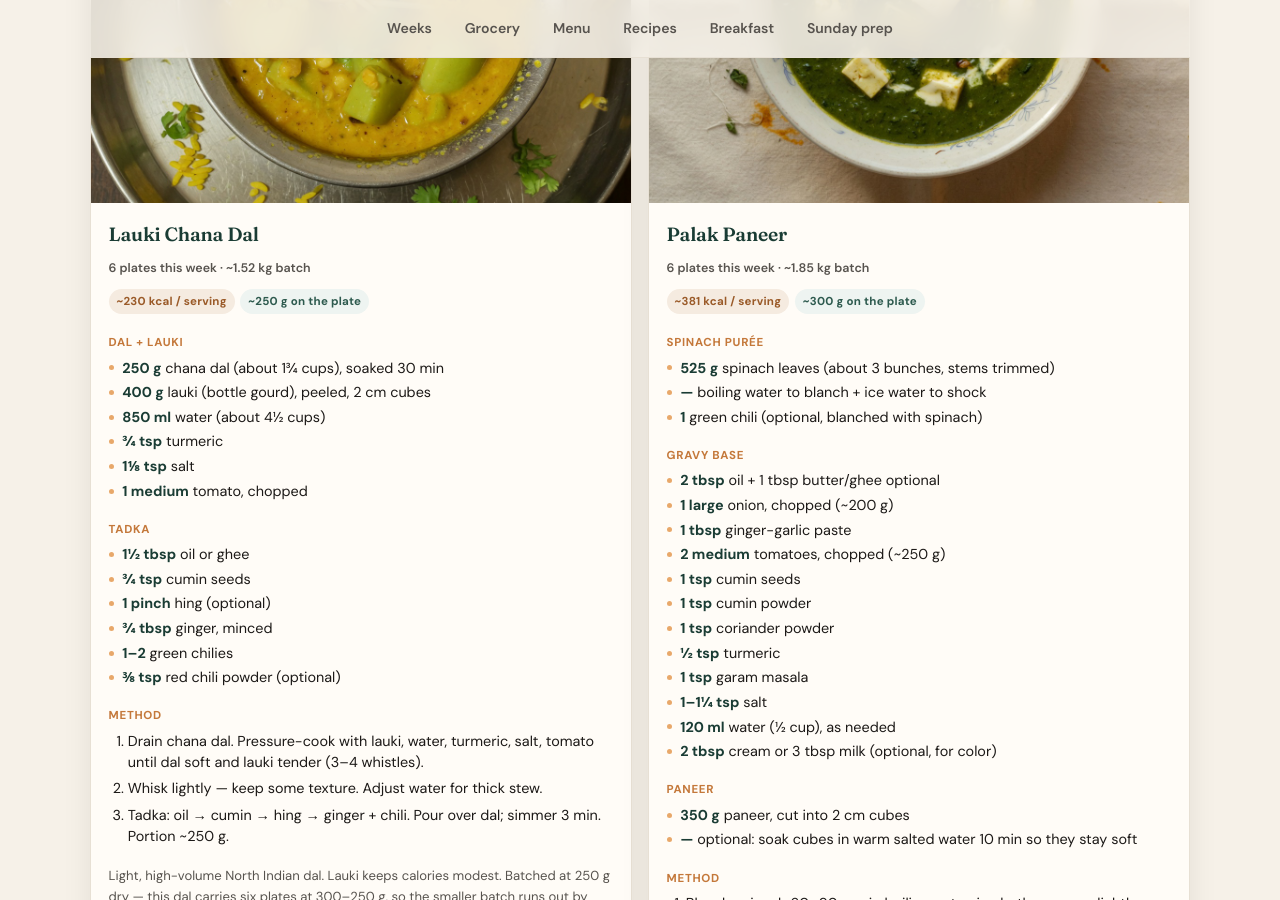
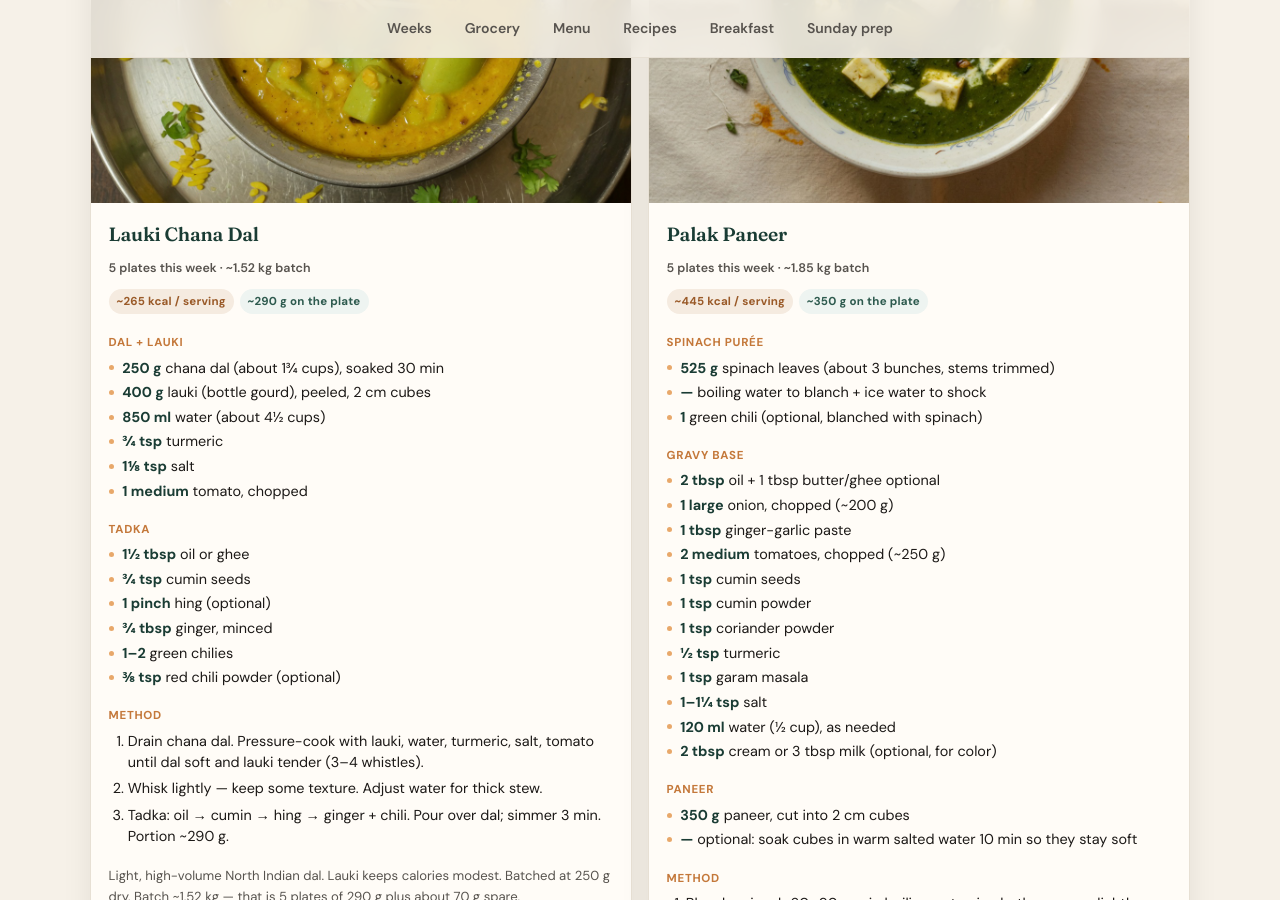
Before and after one commit to tanishqaggarwal/tanishqaggarwal.github.io, a Jekyll site: the page meal-prep/week-green.html, which Jekyll copies as it is, in a window 1280 px wide and 900 px high, scrolled down 5626 px. Built offline with Jekyll 4.4.1, drawn with Linux system fonts in a browser that asks for light colours; some of the changed text lies outside the part shown.

Commit message:
Meal prep week 2: reconcile the recipe cards with the menu
The menu was reportioned but the recipe cards, the Sunday prep steps and
the plate template kept the old plate counts and portion sizes. Sync them
to what the menu actually serves: lauki chana dal 5 x 290 g, palak paneer
5 x 350 g, jeera aloo 4 x 175 g, with per-serving kcal scaled to match.

Fix the paneer total in the grocery list — 350 + 460 is 810 g, not 825 —
and explain the 460 g of cubes, which is 115 g boxed alongside each of the
four jeera aloo plates and was never covered by a recipe.

Co-Authored-By: Claude Opus 5 <noreply@anthropic.com>
Claude-Session: https://claude.ai/code/session_01Q4pF8rV2hWD4bqVsFeh9zL

```diff
--- a/meal-prep/week-green.html
+++ b/meal-prep/week-green.html
@@ -130,7 +130,7 @@
               <label>
                 <input type="checkbox" data-key="g11" />
                 <span class="box" aria-hidden="true"><svg viewBox="0 0 24 24"><path d="M5 13l4 4L19 7"/></svg></span>
-                <span class="item-text">Paneer<small>825 g (350 g palak paneer + 460 g cubed for the veg plates)</small></span>
+                <span class="item-text">Paneer<small>810 g (350 g into the palak paneer + 460 g cubed for the four jeera aloo plates)</small></span>
               </label>
             </li>
             <li>
@@ -427,10 +427,10 @@
           </div>
           <div class="recipe-body">
             <h3>Lauki Chana Dal</h3>
-            <div class="servings">6 plates this week · ~1.52 kg batch</div>
+            <div class="servings">5 plates this week · ~1.52 kg batch</div>
             <div class="recipe-macros">
-              <span class="meta-pill kcal">~230 kcal / serving</span>
-              <span class="meta-pill grams">~250 g on the plate</span>
+              <span class="meta-pill kcal">~265 kcal / serving</span>
+              <span class="meta-pill grams">~290 g on the plate</span>
             </div>
             <div class="ing-block">
               <h4>Dal + lauki</h4>
@@ -459,10 +459,10 @@
               <ol class="method-list">
               <li>Drain chana dal. Pressure-cook with lauki, water, turmeric, salt, tomato until dal soft and lauki tender (3–4 whistles).</li>
               <li>Whisk lightly — keep some texture. Adjust water for thick stew.</li>
-              <li>Tadka: oil → cumin → hing → ginger + chili. Pour over dal; simmer 3 min. Portion ~250 g.</li>
+              <li>Tadka: oil → cumin → hing → ginger + chili. Pour over dal; simmer 3 min. Portion ~290 g.</li>
               </ol>
             </div>
-            <p class="note-est">Light, high-volume North Indian dal. Lauki keeps calories modest. Batched at 250 g dry — this dal carries six plates at 300–250 g, so the smaller batch runs out by Sunday. Batch ~1.52 kg — that is 6 plates of 250 g plus about 75 g spare.</p>
+            <p class="note-est">Light, high-volume North Indian dal. Lauki keeps calories modest. Batched at 250 g dry. Batch ~1.52 kg — that is 5 plates of 290 g plus about 70 g spare.</p>
           </div>
         </article>
         <article class="recipe">
@@ -471,10 +471,10 @@
           </div>
           <div class="recipe-body">
             <h3>Palak Paneer</h3>
-            <div class="servings">6 plates this week · ~1.85 kg batch</div>
+            <div class="servings">5 plates this week · ~1.85 kg batch</div>
             <div class="recipe-macros">
-              <span class="meta-pill kcal">~381 kcal / serving</span>
-              <span class="meta-pill grams">~300 g on the plate</span>
+              <span class="meta-pill kcal">~445 kcal / serving</span>
+              <span class="meta-pill grams">~350 g on the plate</span>
             </div>
             <div class="ing-block">
               <h4>Spinach purée</h4>
@@ -514,10 +514,10 @@
               <li>Blanch spinach 60–90 sec in boiling water; ice bath; squeeze lightly; blend with chili to a smooth purée (add 2–3 tbsp water if needed).</li>
               <li>Heat oil. Cumin seeds 20 sec → onion 6 min golden → ginger-garlic 1 min → tomato + dry spices 5–6 min until soft.</li>
               <li>Stir in spinach purée + ½ cup water. Simmer 4–5 min (don’t boil hard or color dulls).</li>
-              <li>Add paneer cubes; simmer gently 4–5 min. Finish garam masala + cream/milk if using. Portion ~300 g (gravy + ~55–60 g paneer).</li>
+              <li>Add paneer cubes; simmer gently 4–5 min. Finish garam masala + cream/milk if using. Portion ~350 g (gravy + ~65 g paneer).</li>
               </ol>
             </div>
-            <p class="note-est">Includes ~55–60 g paneer per serving in gravy. Freeze purée separately if needed. Batch ~1.85 kg — that is 6 plates of 300 g plus about 100 g spare.</p>
+            <p class="note-est">Includes ~65 g paneer per serving in gravy — the 350 g of paneer here is spread across the whole batch. Freeze purée separately if needed. Batch ~1.85 kg — that is 5 plates of 350 g plus about 100 g spare.</p>
           </div>
         </article>
         <article class="recipe">
@@ -526,10 +526,10 @@
           </div>
           <div class="recipe-body">
             <h3>Jeera Aloo</h3>
-            <div class="servings">5 plates this week · ~750 g batch</div>
+            <div class="servings">4 plates this week · ~750 g batch · served with paneer cubes</div>
             <div class="recipe-macros">
-              <span class="meta-pill kcal">~140 kcal / serving</span>
-              <span class="meta-pill grams">~150 g on the plate</span>
+              <span class="meta-pill kcal">~165 kcal / serving</span>
+              <span class="meta-pill grams">~175 g on the plate</span>
             </div>
             <div class="ing-block">
               <h4>In the pan</h4>
@@ -550,10 +550,11 @@
               <ol class="method-list">
               <li>Boil potatoes until just done; cube when cool enough.</li>
               <li>Heat oil; cumin until it crackles. Chili 10 sec. Add potatoes + turmeric + salt + coriander.</li>
-              <li>Toss on medium-high 5–7 min until edges crisp slightly. Amchur + cilantro. Portion ~150 g.</li>
+              <li>Toss on medium-high 5–7 min until edges crisp slightly. Amchur + cilantro. Portion ~175 g.</li>
               </ol>
             </div>
-            <p class="note-est">North Indian cumin potatoes — replaces any South-style sides. No coconut, no mushrooms. Batch ~750 g — that is 5 plates of 150 g plus about 50 g spare.</p>
+            <p class="note-est">North Indian cumin potatoes — replaces any South-style sides. No coconut, no mushrooms. Batch ~750 g — that is 4 plates of 175 g plus about 50 g spare.</p>
+            <p class="note-est"><strong>The paneer cubes:</strong> potatoes carry no protein, so each of these four plates gets <strong>115 g of plain paneer cubes</strong> boxed alongside — 460 g over the week. Cube it raw on Sunday and keep it chilled; eat it cold or let it warm through with the plate. Sear it the day you eat it if you want colour — paneer fried on Sunday goes tough by Wednesday.</p>
           </div>
         </article>
       </div>
@@ -671,7 +672,7 @@
           </div>
           <ol class="prep-list">
           <li>Chop once for all three dishes: <strong>1 onions, 3 tomatoes</strong>, ginger-garlic, chilies, cilantro.</li>
-          <li>Prep the paneer: <strong>350 g for the palak paneer, 460 g cubed for the veg plates</strong>. Keep it chilled.</li>
+          <li>Prep the paneer: <strong>350 g into the palak paneer, 460 g cubed raw</strong> — the raw cubes are 115 g on each of the four jeera aloo plates. Keep them chilled; don’t fry them now.</li>
           <li>With only three dishes you can build <strong>one onion-tomato base</strong> and split it — it saves a pan and 15 minutes.</li>
           </ol>
         </div>
@@ -681,9 +682,9 @@
             <span class="time">~25–35 min</span>
           </div>
           <ol class="prep-list">
-          <li><strong>Lauki chana dal: whisk lightly, pour over a cumin-ginger tadka.</strong> <strong>~1.52 kg batch · 250 g portions.</strong></li>
-          <li><strong>Palak paneer: blanch and blend the spinach, build the base, fold in purée then paneer.</strong> <strong>~1.85 kg batch · 300 g portions.</strong></li>
-          <li><strong>Jeera aloo: crackle the cumin, toss the boiled cubes until the edges crisp.</strong> <strong>~750 g batch · 150 g portions.</strong></li>
+          <li><strong>Lauki chana dal: whisk lightly, pour over a cumin-ginger tadka.</strong> <strong>~1.52 kg batch · 290 g portions.</strong></li>
+          <li><strong>Palak paneer: blanch and blend the spinach, build the base, fold in purée then paneer.</strong> <strong>~1.85 kg batch · 350 g portions.</strong></li>
+          <li><strong>Jeera aloo: crackle the cumin, toss the boiled cubes until the edges crisp.</strong> <strong>~750 g batch · 175 g portions.</strong></li>
           </ol>
         </div>
         <div class="prep-phase">
@@ -693,7 +694,7 @@
           </div>
           <ol class="prep-list">
           <li>Cool everything uncovered 10–15 min — trapped steam makes watery fridge food.</li>
-          <li>Box by meal: <strong>150–300 g curry + ~240 g grain + ~200–250 g yogurt</strong>. Label the boxes.</li>
+          <li>Box by meal: <strong>175–350 g curry + ~240 g grain + ~230–290 g yogurt</strong>, plus 115 g paneer cubes on the jeera aloo plates. Label the boxes.</li>
           <li>Fourteen plates come off three batches (1.52 kg + 1.85 kg + 750 g), so nothing sits in the fridge past Sunday.</li>
           <li>Chop salad veg for 2–3 days only; do the rest mid-week. Portion fruit for breakfasts.</li>
           </ol>
@@ -719,7 +720,7 @@
         </div>
         <div class="tip">
           <strong>Plate template</strong>
-          150–300 g curry + ~230 g grain + ~220 g yogurt. That is the whole plan.
+          175–350 g curry + ~240 g grain + ~230–290 g yogurt. That is the whole plan.
         </div>
         <div class="tip">
           <strong>Still hungry?</strong>
```
